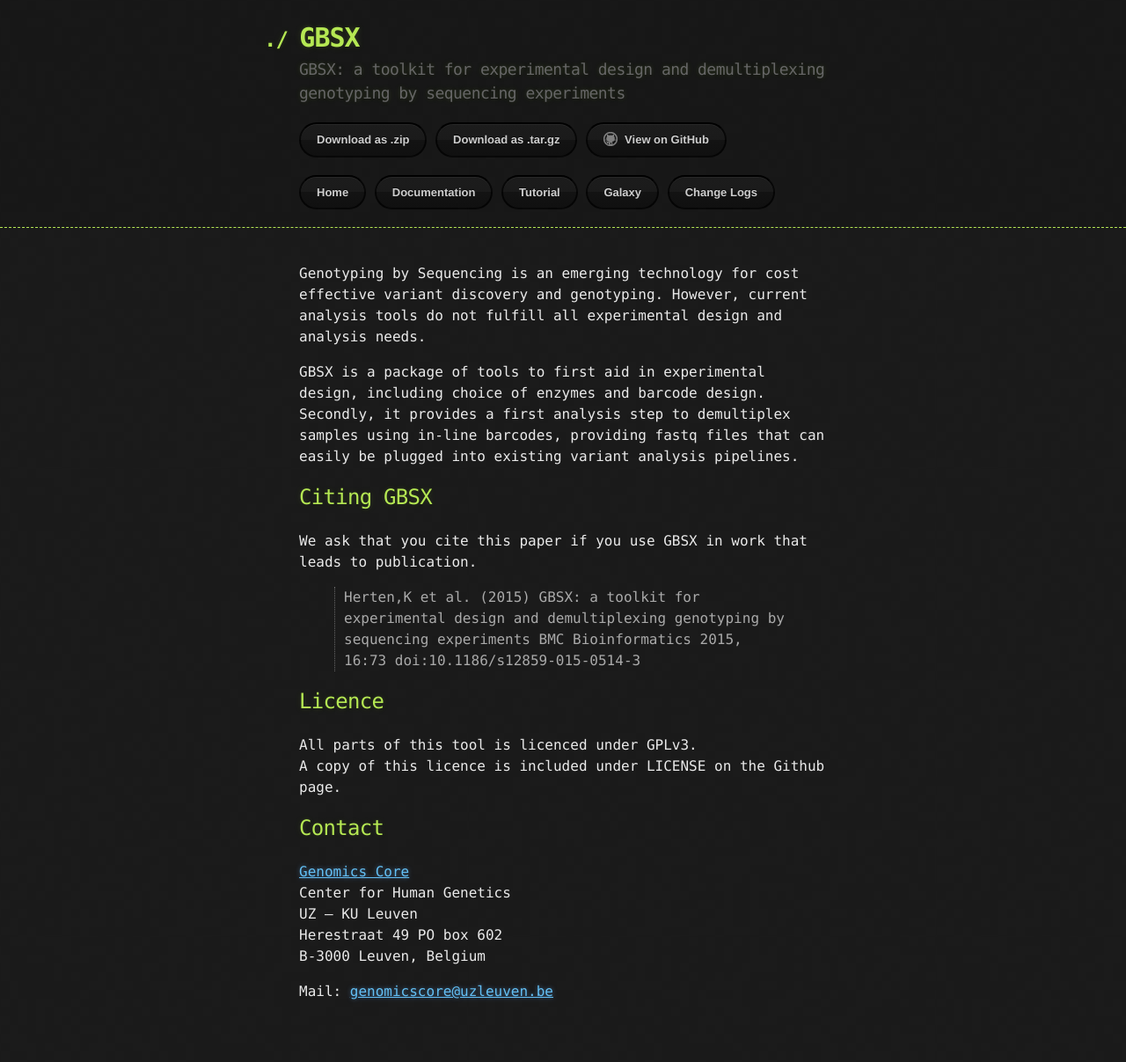
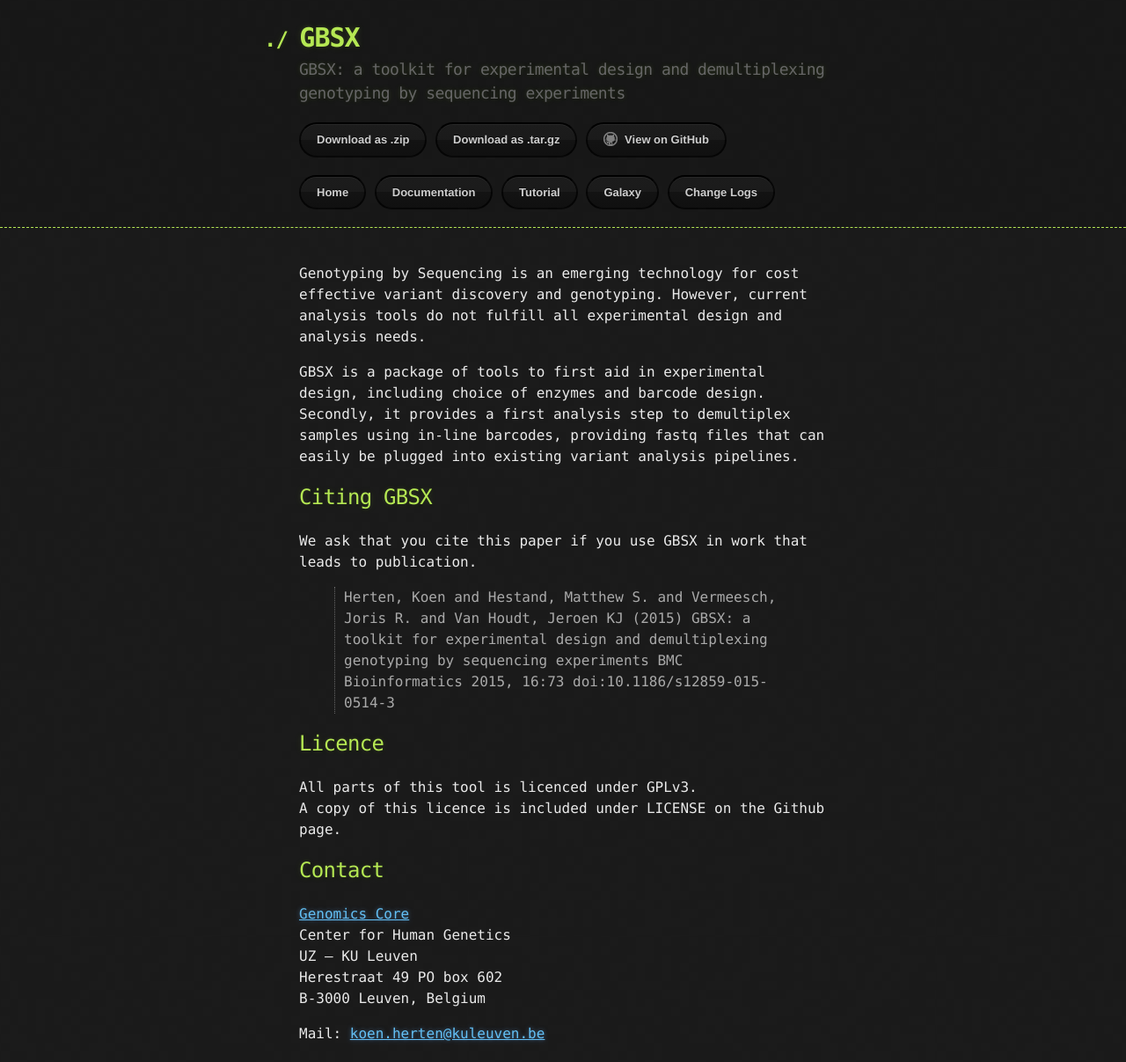
Before and after one commit to GenomicsCoreLeuven/GBSX, a Jekyll site: the page built from index.md, in a window 1280 px wide. Shown: the whole page at 88% size. Built offline with Jekyll 4.4.1, drawn with Linux system fonts in a browser that asks for light colours; before the commit the page ends 1159 px from its top, so only the background shows below that.

Commit message:
update the website to the new GBSX v1.3

```diff
--- a/index.md
+++ b/index.md
@@ -17,8 +17,7 @@
 We ask that you cite this paper if you use GBSX in work that leads to
 publication.
 
->    Herten,K et al. (2015) GBSX: a toolkit for experimental design and
-demultiplexing genotyping by sequencing experiments  BMC Bioinformatics 2015, 16:73 doi:10.1186/s12859-015-0514-3
+>    Herten, Koen and Hestand, Matthew S. and Vermeesch, Joris R. and Van Houdt, Jeroen KJ (2015) GBSX: a toolkit for experimental design and demultiplexing genotyping by sequencing experiments  BMC Bioinformatics 2015, 16:73 doi:10.1186/s12859-015-0514-3
 
 
 ## Licence
@@ -34,4 +33,4 @@
 Herestraat 49 PO box 602
 B-3000 Leuven, Belgium
 
-Mail: [genomicscore@uzleuven.be](mailto:genomicscore@uzleuven.be "genomicscore@uzleuven.be")
+Mail: [koen.herten@kuleuven.be](mailto:koen.herten@kuleuven.be "koen.herten@kuleuven.be")
```
Also changed, not shown: change_logs/change_logs.md (+4 -0 lines), documentation/demultiplexer/demultiplexer.md (+1 -0 lines).
